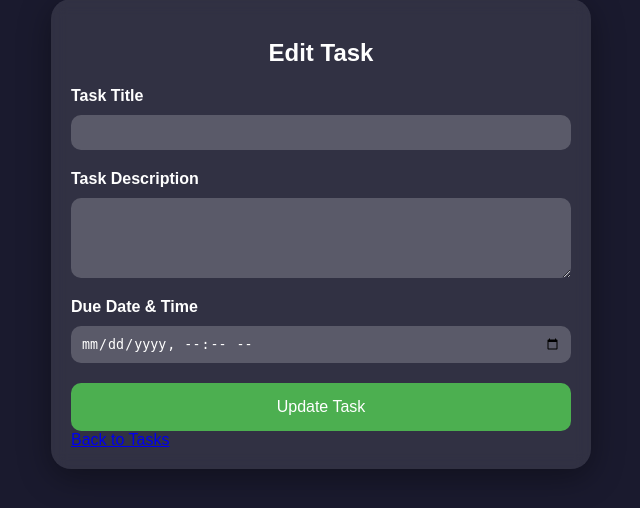
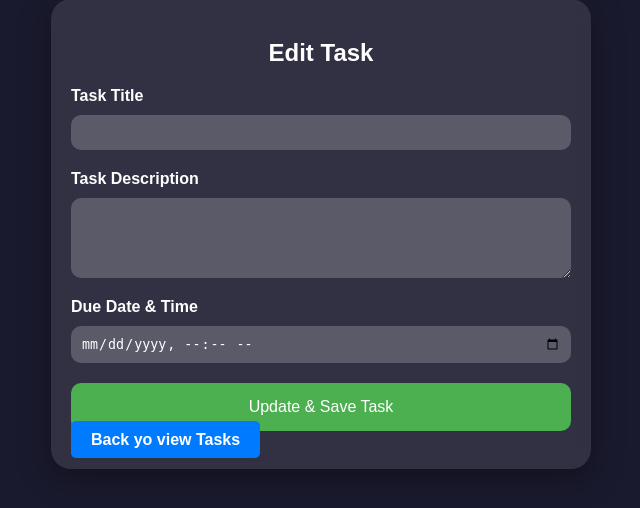
Before and after one commit to RudreshGaonkar/WebTechISA2_lab, a PHP site: page /editTask.php in a window 1280 px wide. Shown: the part 166-674 px from the top of the page, without its empty margins (319-959 px from the left). Run offline with PHP 8.4, Linux system fonts and the light colour scheme.

Commit message:
editTask.php made few  changed css part only

```diff
--- a/editTask.php
+++ b/editTask.php
@@ -6,7 +6,7 @@ $errors = [];
 
 
 if (isset($_GET['id'])) {
-    $id = intval($_GET['id']);
+    $id = $_GET['id'];
 
 
     $sql = "SELECT * FROM tasks WHERE id = $id";
@@ -62,6 +62,7 @@ if (isset($_POST['update'])) {
 <head>
     <meta charset="UTF-8">
     <meta name="viewport" content="width=device-width, initial-scale=1.0">
+    <link rel="icon" href="task.svg">
     <title>Edit Task</title>
     <link rel="stylesheet" href="styles.css">
 </head>
@@ -91,9 +92,9 @@ if (isset($_POST['update'])) {
         <label for="due_date_time">Due Date & Time</label>
         <input type="datetime-local" name="due_date_time" id="due_date_time" value="<?php echo $due_date_time; ?>">
 
-        <input type="submit" name="update" value="Update Task">
+        <input type="submit" name="update" value="Update & Save Task">
     </form>
-    <a href="viewTasks.php">Back to Tasks</a>
+    <a href="viewTasks.php" class="view-button"><b>Back yo view Tasks</b></a>
 </div>
 
 </body>
```
